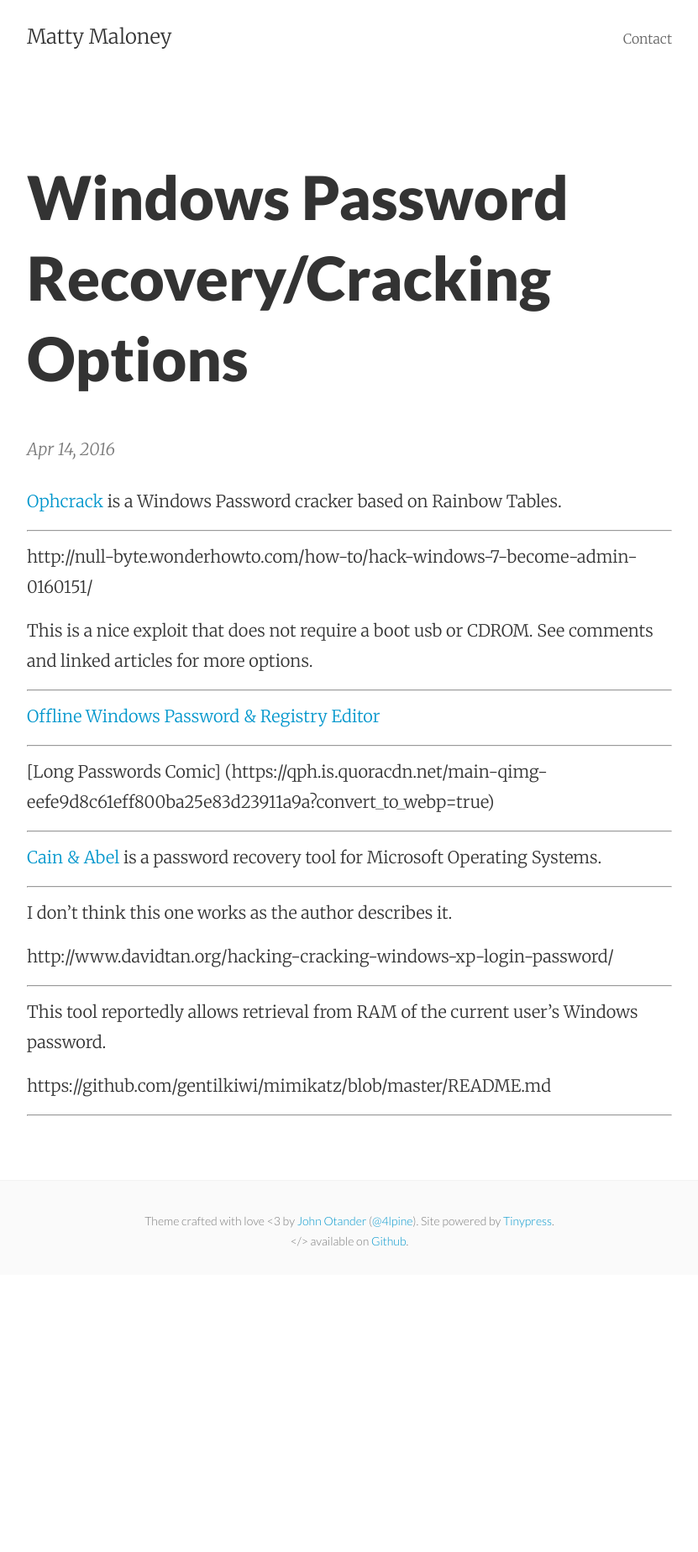
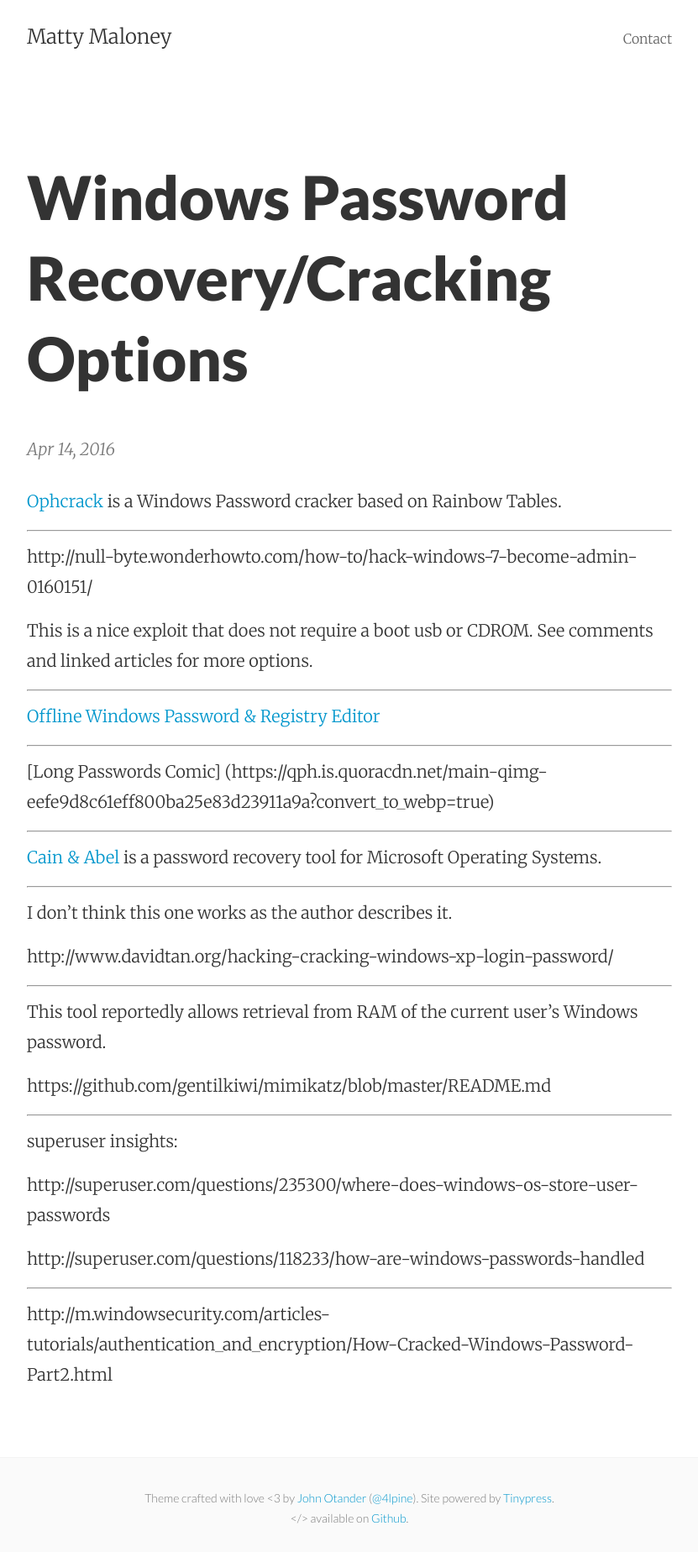
Before and after one commit to mattymaloney/mattymaloney.github.io, a Jekyll site: the page built from _posts/2016-04-14-windows-password-recovery-cracking.md, in a window 1280 px wide. Shown: the whole page at 84% size, without its empty margins (224-1055 px from the left). Built offline with Jekyll 4.4.1, drawn with Linux system fonts in a browser that asks for light colours; before the commit the page ends 1518 px from its top, so only the background shows below that.

Commit message:
Mr Hyde was here …

```diff
--- a/_posts/2016-04-14-windows-password-recovery-cracking.md
+++ b/_posts/2016-04-14-windows-password-recovery-cracking.md
@@ -37,3 +37,13 @@
 https://github.com/gentilkiwi/mimikatz/blob/master/README.md
 
 ---
+
+superuser insights:
+
+http://superuser.com/questions/235300/where-does-windows-os-store-user-passwords
+
+http://superuser.com/questions/118233/how-are-windows-passwords-handled
+
+---
+
+http://m.windowsecurity.com/articles-tutorials/authentication_and_encryption/How-Cracked-Windows-Password-Part2.html
```
